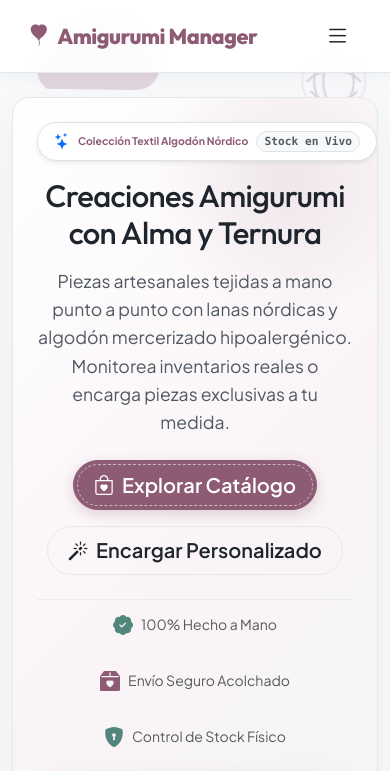
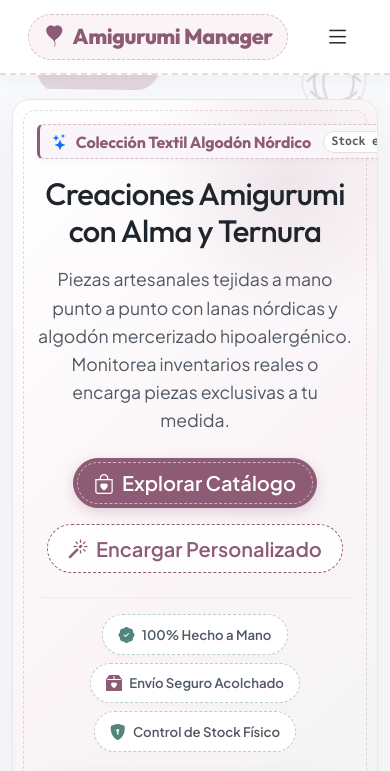
Before and after one commit to AngelKero/amigurumi-manager, a PHP site: page / in a window 390 px wide. Shown: the top 771 px of the page. Run offline with PHP 8.4, Linux system fonts and the light colour scheme.

Commit message:
feat: implement textile-inspired design system with decorative stitching and enhanced UI components across navigation, hero sections, and filters

```diff
--- a/css/styles.css
+++ b/css/styles.css
@@ -102,10 +102,10 @@ h1, h2, h3, h4, h5, h6, .font-display {
 
 /* Artisan Navigation Bar */
 .navbar-craft {
-  background-color: rgba(255, 255, 255, 0.92);
-  backdrop-filter: blur(12px);
-  -webkit-backdrop-filter: blur(12px);
-  border-bottom: 1px solid var(--craft-border);
+  background-color: rgba(255, 255, 255, 0.94);
+  backdrop-filter: blur(14px);
+  -webkit-backdrop-filter: blur(14px);
+  border-bottom: 2px dashed rgba(142, 91, 116, 0.22);
   box-shadow: var(--craft-shadow-sm);
   padding: 0.85rem 1rem;
 }
@@ -122,6 +122,26 @@ h1, h2, h3, h4, h5, h6, .font-display {
   transition: color 0.2s ease;
 }
 
+/* Crafted Brand Badge with Micro-Stitch */
+.brand-craft-badge {
+  background-color: #FAF4F7;
+  border: 1.5px dashed rgba(142, 91, 116, 0.35);
+  border-radius: var(--craft-radius-pill);
+  padding: 0.3rem 0.9rem;
+  display: inline-flex;
+  align-items: center;
+  gap: 0.5rem;
+  text-decoration: none;
+  transition: all 0.25s ease;
+}
+
+.brand-craft-badge:hover {
+  background-color: #F5EBF1;
+  border-color: var(--craft-primary);
+  transform: translateY(-1px);
+  box-shadow: 0 4px 14px rgba(142, 91, 116, 0.15);
+}
+
 .navbar-craft .navbar-brand:hover {
   color: var(--craft-primary-hover);
 }
@@ -185,6 +250,25 @@ h1, h2, h3, h4, h5, h6, .font-display {
   box-shadow: var(--craft-shadow-cloud);
 }
 
+/* Hero Banner Inset Running Stitch Seam */
+.hero-cloud-stitched {
+  position: relative;
+}
+
+.hero-cloud-stitched > .hero-cloud-seam {
+  position: absolute;
+  inset: 10px;
+  border: 1.5px dashed rgba(142, 91, 116, 0.22);
+  border-radius: calc(var(--craft-radius) - 6px);
+  pointer-events: none;
+  z-index: 2;
+  transition: border-color 0.25s ease;
+}
+
+.hero-cloud-stitched:hover > .hero-cloud-seam {
+  border-color: rgba(142, 91, 116, 0.45);
+}
+
 .hero-cloud::before, .hero-craft-nordic .cloud-bg-orb-1 {
   content: "";
   position: absolute;
@@ -223,6 +307,55 @@ h1, h2, h3, h4, h5, h6, .font-display {
 .hero-craft-img-badge:hover {
   transform: translateY(-4px) scale(1.02);
   box-shadow: 0 20px 48px rgba(142, 91, 116, 0.22);
+}
+
+/* Stitched Quilted Frame for Hero Craft Image */
+.hero-photo-stitched-frame {
+  position: relative;
+  background: #ffffff;
+  padding: 8px;
+  border-radius: 32px;
+  box-shadow: 0 16px 40px rgba(142, 91, 116, 0.16);
+  display: inline-block;
+  transition: transform 0.3s ease, box-shadow 0.3s ease;
+}
+
+.hero-photo-stitched-frame::before {
+  content: "";
+  position: absolute;
+  inset: 4px;
+  border: 1.5px dashed rgba(142, 91, 116, 0.28);
+  border-radius: 28px;
+  pointer-events: none;
+  z-index: 3;
+}
+
+.hero-photo-stitched-frame:hover {
+  transform: translateY(-3px);
+  box-shadow: 0 22px 48px rgba(142, 91, 116, 0.22);
+}
+
+/* Trust Indicators with Craft Stitched Pills */
+.trust-chip-stitched {
+  background-color: #ffffff;
+  border: 1px dashed rgba(82, 133, 124, 0.4);
+  border-radius: var(--craft-radius-pill);
+  padding: 0.4rem 0.95rem;
+  font-size: 0.825rem;
+  font-weight: 600;
+  color: var(--craft-text-muted);
+  display: inline-flex;
+  align-items: center;
+  gap: 0.45rem;
+  box-shadow: 0 2px 6px rgba(0, 0, 0, 0.02);
+  transition: all 0.2s ease;
+}
+
+.trust-chip-stitched:hover {
+  transform: translateY(-1.5px);
+  box-shadow: 0 4px 12px rgba(82, 133, 124, 0.14);
+  border-color: var(--craft-secondary);
+  color: var(--craft-text-main);
 }
 
 .anim-float-slow, .animate-float-soft {
@@ -442,6 +575,23 @@ h1, h2, h3, h4, h5, h6, .font-display {
   transition: all 0.2s ease;
 }
 
+/* Secondary Button with Craft Dashed Running Stitch */
+.btn-craft-outline-stitched {
+  border: 1.5px dashed var(--craft-primary) !important;
+  color: var(--craft-primary) !important;
+  background-color: rgba(255, 255, 255, 0.9) !important;
+  backdrop-filter: blur(8px);
+  transition: all 0.25s ease;
+}
+
+.btn-craft-outline-stitched:hover {
+  background-color: var(--craft-primary-subtle) !important;
+  border-color: var(--craft-primary-hover) !important;
+  color: var(--craft-primary-hover) !important;
+  transform: translateY(-1px);
+  box-shadow: 0 4px 14px rgba(142, 91, 116, 0.18);
+}
+
 /* Running-Stitch Divider Line (Línea de Hilván) */
 .divider-stitched {
   height: 2px;
--- a/index.html
+++ b/index.html
@@ -103,9 +103,11 @@
   <!-- ========================================================================= -->
   <nav class="navbar navbar-expand-lg navbar-craft sticky-top">
     <div class="container-xl">
-      <a class="navbar-brand" href="index.html">
+      <a class="navbar-brand p-0" href="index.html">
+        <span class="brand-craft-badge">
           <span class="brand-icon"><i class="bi bi-balloon-heart-fill"></i></span>
           <span>Amigurumi Manager</span>
+        </span>
       </a>
 
       <button class="navbar-toggler border-0 shadow-none" type="button" data-bs-toggle="collapse" data-bs-target="#navbarMain" aria-controls="navbarMain" aria-expanded="false" aria-label="Alternar navegación">
@@ -149,17 +151,17 @@
         <!-- ACCIONES DE AUTENTICACIÓN -->
         <div class="d-flex align-items-center gap-2">
           <!-- Botón de Inicio de Sesión Público -->
-          <button class="btn btn-craft-outline btn-sm d-flex align-items-center gap-2" id="btnNavLogin" data-bs-toggle="modal" data-bs-target="#loginModal">
+          <button class="btn btn-craft-outline btn-craft-outline-stitched btn-sm d-flex align-items-center gap-2" id="btnNavLogin" data-bs-toggle="modal" data-bs-target="#loginModal">
             <i class="bi bi-person-circle fs-6"></i>
             <span>Iniciar Sesión</span>
           </button>
 
-          <!-- Perfil Autenticado (Se muestra al activar sesión) -->
+          <!-- Perfil Autenticado (Se muestra al activar sesión con Sello del Artesano) -->
           <div class="d-none align-items-center gap-2" id="navUserBadge">
-            <span class="badge bg-dark font-monospace py-2 px-3 border border-secondary" style="border-radius: var(--craft-radius-pill);">
-              <i class="bi bi-person-badge text-warning me-1"></i>@admin (Artesano)
+            <span class="badge badge-artisan-seal">
+              <i class="bi bi-patch-check-fill text-warning me-1"></i>@admin (Artesano Titular)
             </span>
-            <button class="btn btn-outline-danger btn-sm btn-nav-logout" title="Cerrar Sesión" style="border-radius: var(--craft-radius-pill);">
+            <button class="btn btn-craft-logout btn-sm btn-nav-logout" title="Cerrar Sesión">
               <i class="bi bi-box-arrow-right"></i>
             </button>
           </div>
@@ -174,16 +176,17 @@
   <main class="py-4">
     <div class="container-xl">
 
-      <!-- SECCIÓN HERO: Algodón Nórdico Cloud Banner -->
-      <section class="hero-cloud p-4 p-md-5 mb-4 position-relative">
-        <div class="row align-items-center g-4 position-relative" style="z-index: 1;">
+      <!-- SECCIÓN HERO: Algodón Nórdico Cloud Banner con Pespunte y Marco Acolchado -->
+      <section class="hero-cloud hero-cloud-stitched p-4 p-md-5 mb-4 position-relative">
+        <div class="hero-cloud-seam"></div>
+        <div class="row align-items-center g-4 position-relative" style="z-index: 2;">
 
           <!-- Columna Texto y Acciones -->
           <div class="col-lg-7 text-center text-lg-start">
-            <div class="d-inline-flex align-items-center gap-2 badge bg-white text-dark shadow-sm border mb-3 px-3 py-2" style="border-radius: var(--craft-radius-pill);">
-              <span class="text-primary fs-6"><i class="bi bi-stars"></i></span>
-              <span class="fw-bold small" style="color: var(--craft-primary);">Colección Textil Algodón Nórdico</span>
-              <span class="badge bg-light text-muted font-monospace border" style="border-radius: var(--craft-radius-pill); font-size: 0.7rem;">Stock en Vivo</span>
+            <div class="d-inline-flex align-items-center gap-2 badge badge-textile-tag fs-6 mb-3">
+              <span class="text-primary"><i class="bi bi-stars"></i></span>
+              <span>Colección Textil Algodón Nórdico</span>
+              <span class="badge bg-white text-muted font-monospace border ms-1" style="border-radius: var(--craft-radius-pill); font-size: 0.72rem;">Stock en Vivo</span>
             </div>
 
             <h1 class="display-5 fw-extrabold mb-3" style="color: var(--craft-text-main);">
@@ -199,77 +202,110 @@
                 <i class="bi bi-bag-heart"></i>
                 <span>Explorar Catálogo</span>
               </a>
-              <button class="btn btn-craft-outline btn-lg d-inline-flex align-items-center gap-2" data-bs-toggle="modal" data-bs-target="#checkoutModal">
+              <button class="btn btn-craft-outline btn-craft-outline-stitched btn-lg d-inline-flex align-items-center gap-2" data-bs-toggle="modal" data-bs-target="#checkoutModal">
                 <i class="bi bi-magic"></i>
                 <span>Encargar Personalizado</span>
               </button>
             </div>
 
-            <!-- Micro-indicadores de Confianza -->
-            <div class="d-flex flex-wrap justify-content-center justify-content-lg-start gap-4 mt-4 pt-2 border-top" style="border-color: rgba(228, 232, 237, 0.7) !important;">
-              <div class="d-flex align-items-center gap-2 text-muted small">
-                <i class="bi bi-patch-check-fill fs-5" style="color: var(--craft-secondary);"></i>
+            <!-- Micro-indicadores de Confianza en Chips Textiles Hilvanados -->
+            <div class="d-flex flex-wrap justify-content-center justify-content-lg-start gap-2 mt-4 pt-3 border-top" style="border-color: rgba(228, 232, 237, 0.7) !important;">
+              <div class="trust-chip-stitched">
+                <i class="bi bi-patch-check-fill fs-6" style="color: var(--craft-secondary);"></i>
                 <span>100% Hecho a Mano</span>
               </div>
-              <div class="d-flex align-items-center gap-2 text-muted small">
-                <i class="bi bi-box2-heart-fill fs-5" style="color: var(--craft-primary);"></i>
+              <div class="trust-chip-stitched">
+                <i class="bi bi-box2-heart-fill fs-6" style="color: var(--craft-primary);"></i>
                 <span>Envío Seguro Acolchado</span>
               </div>
-              <div class="d-flex align-items-center gap-2 text-muted small">
-                <i class="bi bi-shield-lock-fill fs-5" style="color: var(--craft-secondary);"></i>
+              <div class="trust-chip-stitched">
+                <i class="bi bi-shield-lock-fill fs-6" style="color: var(--craft-secondary);"></i>
                 <span>Control de Stock Físico</span>
               </div>
             </div>
           </div>
 
-          <!-- Columna Imagen / Ilustración Artesanal Decorativa con Nube Flotante -->
+          <!-- Columna Imagen Artesanal Decorativa con Marco Acolchado y Pespunte -->
           <div class="col-lg-5 text-center position-relative">
             <div class="position-relative d-inline-block">
               <!-- Elemento decorativo flotante 1 (Nube) -->
-              <div class="position-absolute top-0 start-0 translate-middle anim-float-slow d-none d-sm-block" style="z-index: 3;">
-                <span class="badge bg-white shadow-md border px-3 py-2 text-dark d-inline-flex align-items-center gap-2" style="border-radius: var(--craft-radius-pill);">
+              <div class="position-absolute top-0 start-0 translate-middle anim-float-slow d-none d-sm-block" style="z-index: 4;">
+                <span class="badge badge-textile-tag shadow-sm px-3 py-2 bg-white text-dark d-inline-flex align-items-center gap-2">
                   <i class="bi bi-cloud-check text-primary fs-5"></i>
                   <span class="small fw-bold">Algodón 100% Suave</span>
                 </span>
               </div>
 
               <!-- Elemento decorativo flotante 2 (Hilaza) -->
-              <div class="position-absolute bottom-0 end-0 translate-middle-y anim-float-gentle d-none d-sm-block" style="z-index: 3;">
-                <span class="badge bg-white shadow-md border px-3 py-2 text-dark d-inline-flex align-items-center gap-2" style="border-radius: var(--craft-radius-pill);">
+              <div class="position-absolute bottom-0 end-0 translate-middle-y anim-float-gentle d-none d-sm-block" style="z-index: 4;">
+                <span class="badge badge-textile-tag shadow-sm px-3 py-2 bg-white text-dark d-inline-flex align-items-center gap-2">
                   <i class="bi bi-heart-fill text-danger fs-6"></i>
                   <span class="small fw-bold">Edición Artesanal</span>
                 </span>
               </div>
 
-              <!-- Fotografía Artesanal con Borde Suave Nube -->
+              <!-- Marco Fotográfico Acolchado con Pespunte Artesanal -->
+              <div class="hero-photo-stitched-frame">
                 <img src="https://images.unsplash.com/photo-1584992236310-6edddc08acff?auto=format&fit=crop&w=700&q=80"
                      alt="Amigurumi y tejido artesanal de algodón nórdico"
                      class="hero-craft-img-badge img-fluid anim-pulse-glow"
                      loading="lazy">
               </div>
             </div>
+          </div>
 
         </div>
       </section>
 
-      <!-- BARRA DE HERRAMIENTAS: BÚSQUEDA, FILTROS Y ORDENACIÓN -->
-      <section class="card border-0 shadow-sm mb-4">
-        <div class="card-body p-3">
+      <!-- BARRA DE HERRAMIENTAS: TALLER DE BÚSQUEDA Y FILTROS TEXTILES -->
+      <section class="card border-0 shadow-sm mb-4 card-stitched filter-station-card">
+        <div class="card-body p-4">
+
+          <!-- Cabecera de Taller Textil con Etiqueta y Contador Dinámico -->
+          <div class="d-flex flex-wrap justify-content-between align-items-center mb-3 pb-2 border-bottom">
+            <div class="d-flex align-items-center gap-2">
+              <span class="badge badge-textile-tag fs-6">
+                <i class="bi bi-funnel-fill me-1"></i>Taller de Búsqueda
+              </span>
+              <span class="text-muted small d-none d-md-inline">Filtra por temática, material o nivel de inventario</span>
+            </div>
+            <span class="badge bg-light text-muted font-monospace border px-3 py-2" id="filterResultsCount" style="border-radius: var(--craft-radius-pill);">
+              <i class="bi bi-grid-fill text-primary me-1"></i>3 piezas visibles
+            </span>
+          </div>
+
+          <!-- Chips de Categoría Interactivos con Pespunte -->
+          <div class="d-flex flex-wrap gap-2 mb-3" id="textileCategoryChips" role="group" aria-label="Filtro rápido de categorías">
+            <button type="button" class="btn-chip-textile active" data-category="all">
+              <i class="bi bi-sparkles me-1"></i>Todas las Colecciones
+            </button>
+            <button type="button" class="btn-chip-textile" data-category="Fantasía">
+              <i class="bi bi-tag-fill me-1"></i>Fantasía
+            </button>
+            <button type="button" class="btn-chip-textile" data-category="Plantas / Botánica">
+              <i class="bi bi-flower1 me-1"></i>Plantas / Botánica
+            </button>
+            <button type="button" class="btn-chip-textile" data-category="Animales / Fauna">
+              <i class="bi bi-balloon-heart me-1"></i>Animales / Fauna
+            </button>
+          </div>
+
+          <!-- Fila de Controles de Entrada Redondeados -->
           <div class="row g-2 align-items-center">
 
             <!-- Buscador por texto -->
             <div class="col-12 col-md-4">
               <div class="input-group">
-                <span class="input-group-text bg-light border-end-0 text-muted">
+                <span class="input-group-text bg-white border-end-0 text-muted" style="border-top-left-radius: var(--craft-radius-pill); border-bottom-left-radius: var(--craft-radius-pill);">
                   <i class="bi bi-search"></i>
                 </span>
-                <input type="text" id="filterSearch" class="form-control border-start-0" placeholder="Buscar por nombre, hilo o material...">
+                <input type="text" id="filterSearch" class="form-control input-craft-pill border-start-0" placeholder="Buscar por nombre, hilo o material..." style="border-top-left-radius: 0 !important; border-bottom-left-radius: 0 !important;">
               </div>
             </div>
 
-            <!-- Filtro por Categoría -->
+            <!-- Filtro por Categoría (Dropdown en Sincronía) -->
             <div class="col-6 col-md-2">
-              <select id="filterCategory" class="form-select">
+              <select id="filterCategory" class="form-select select-craft-pill">
                 <option value="all" selected>Categoría: Todas</option>
                 <option value="Fantasía">Fantasía</option>
                 <option value="Plantas / Botánica">Plantas / Botánica</option>
@@ -279,18 +315,18 @@
 
             <!-- Filtro por Stock -->
             <div class="col-6 col-md-2">
-              <select id="filterStock" class="form-select">
+              <select id="filterStock" class="form-select select-craft-pill">
                 <option value="all" selected>Stock: Todos</option>
                 <option value="in">En Stock (> 0)</option>
                 <option value="out">Agotados (0)</option>
               </select>
             </div>
 
-            <!-- Dropdown de Ordenación (Refinamiento Solicitado) -->
+            <!-- Dropdown de Ordenación -->
             <div class="col-8 col-md-3">
               <div class="input-group">
-                <span class="input-group-text bg-light text-muted small"><i class="bi bi-sort-down"></i></span>
-                <select id="filterSort" class="form-select">
+                <span class="input-group-text bg-white text-muted small" style="border-top-left-radius: var(--craft-radius-pill); border-bottom-left-radius: var(--craft-radius-pill);"><i class="bi bi-sort-down"></i></span>
+                <select id="filterSort" class="form-select select-craft-pill" style="border-top-left-radius: 0 !important; border-bottom-left-radius: 0 !important;">
                   <option value="recent" selected>Más recientes</option>
                   <option value="price-asc">Precio: menor a mayor</option>
                   <option value="price-desc">Precio: mayor a menor</option>
@@ -300,7 +336,7 @@
 
             <!-- Botón Limpiar Filtros -->
             <div class="col-4 col-md-1 d-grid">
-              <button type="button" id="btnClearFilters" class="btn btn-outline-secondary" title="Reiniciar Filtros">
+              <button type="button" id="btnClearFilters" class="btn btn-craft-outline btn-craft-outline-stitched" title="Reiniciar Filtros">
                 <i class="bi bi-arrow-counterclockwise"></i>
               </button>
             </div>
```
Also changed, not shown: other parts of css/styles.css (+120 -0 lines), detalle.html (+9 -7 lines), formulario.html (+9 -7 lines), js/app.js (+38 -1 lines), memory-bank/activeContext.md (+7 -10 lines), pedidos.html (+9 -7 lines), .agents/rules/ui-ux-design-system.md. Lines whose indentation alone changed are shown as unchanged.
